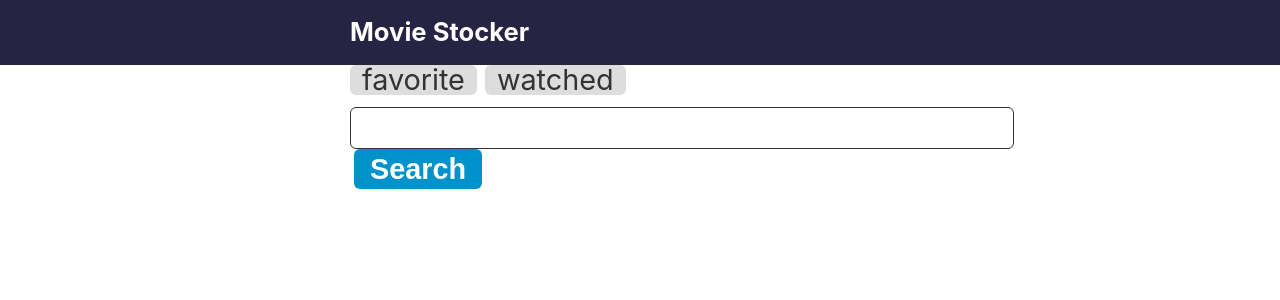
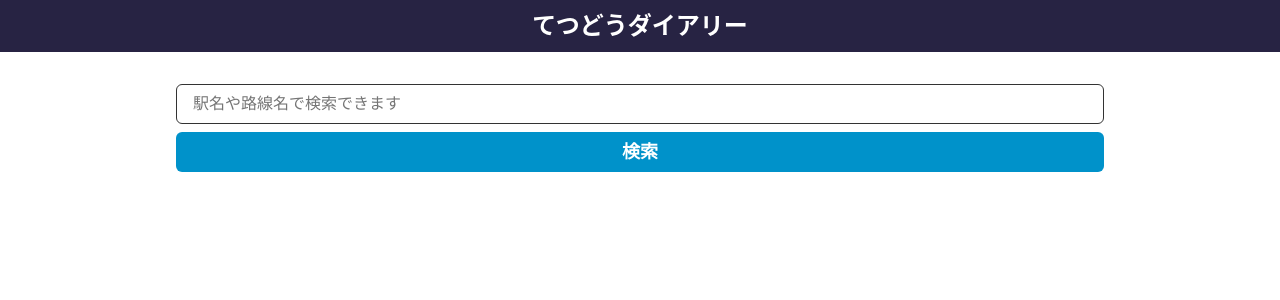
Before and after one commit to yk1979/railway-diary, a Next.js app: page / in a window 1280 px wide. Shown: the top 300 px of the page. Built offline with nearby package versions, Linux system fonts and the light colour scheme.

Commit message:
アプリの内容を変更(movie stockerじゃなくなった)、スマホ最適化デザインにした

```diff
--- a/src/components/AddMovie.tsx
+++ b/src/components/AddMovie.tsx
@@ -3,21 +3,21 @@ import styled from "styled-components";
 import Color from "../constants/Color";
 
 const TextInput = styled.input`
-  width: 630px;
-  height: 40px;
-  padding: 0 16px;
+  width: 100%;
+  min-height: 40px;
+  padding: 4px 16px;
   font-size: 1.6rem;
-  line-height: 40px;
   border: 1px solid ${Color.Border.Default};
   border-radius: 6px;
   appearance: none;
 `;
 
 const Button = styled.button`
+  width: 100%;
   height: 40px;
-  margin-left: 4px;
+  margin-top: 8px;
   padding: 0 16px;
-  color: #fff;
+  color: ${Color.Text.White};
   font-weight: bold;
   font-size: 1.8rem;
   line-height: 40px;
@@ -28,8 +28,8 @@ const Button = styled.button`
 
 const AddMovie = () => (
   <form>
-    <TextInput type="text" />
-    <Button type="button">Search</Button>
+    <TextInput type="text" placeholder="駅名や路線名で検索できます" />
+    <Button type="button">検索</Button>
   </form>
 );
 
--- a/src/components/Header.tsx
+++ b/src/components/Header.tsx
@@ -4,15 +4,15 @@ import styled from "styled-components";
 import Color from "../constants/Color";
 
 const Root = styled.header`
-  padding: 12px;
+  padding: 8px;
   font-weight: bold;
-  font-size: 1.6rem;
-  line-height: 1.6;
+  font-size: 2.4rem;
+  text-align: center;
   background-color: ${Color.Background.Navy};
 `;
 
 const Inner = styled.div`
-  width: 580px;
+  max-width: 960px;
   margin: 0 auto;
 `;
 
@@ -25,7 +25,7 @@ const Header = () => (
   <Root>
     <Inner>
       <Link href="/">
-        <StyledLink>Movie Stocker</StyledLink>
+        <StyledLink>てつどうダイアリー</StyledLink>
       </Link>
     </Inner>
   </Root>
--- a/src/components/Layout.tsx
+++ b/src/components/Layout.tsx
@@ -3,8 +3,9 @@ import styled from "styled-components";
 import Header from "./Header";
 
 const Container = styled.div`
-  max-width: 580px;
+  max-width: 960px;
   margin: 0 auto;
+  padding: 32px 16px 0;
 `;
 
 interface Props {
--- a/src/components/NavButton.tsx
+++ b/src/components/NavButton.tsx
@@ -4,16 +4,11 @@ import styled from "styled-components";
 
 const PageLink = styled.a`
   display: inline-block;
-  height: 30px;
-  margin-bottom: 12px;
   padding: 0 12px;
   color: #333;
-  font-size: 1.8rem;
-  line-height: 30px;
   text-decoration: none;
   background-color: #ddd;
   border-radius: 6px;
-  cursor: pointer;
 
   & + & {
     margin-left: 8px;
--- a/src/pages/_app.tsx
+++ b/src/pages/_app.tsx
@@ -6,10 +6,21 @@ import reset from "styled-reset";
 const GlobalStyle = createGlobalStyle`
   ${reset}
 
+  *,
+  *::before,
+  *::after {
+    box-sizing: border-box;
+  }
+
+  html {
+    font-size: 62.5%;
+  }
+
   body {
     margin: 0;
-    font-size: 62.5%;
+    font-size: 1.6rem;
     font-family: -apple-system, BlinkMacSystemFont, "Segoe UI", Roboto, "Hiragino Sans", "Noto Sans CJK JP", "Yu Gothic", sans-serif;
+    line-height: 1.5;
     word-wrap: break-word;
 
     /* stylelint-disable-next-line */
--- a/src/pages/index.tsx
+++ b/src/pages/index.tsx
@@ -2,12 +2,12 @@ import React from "react";
 import { NextPage } from "next";
 import AddMovie from "../components/AddMovie";
 import Layout from "../components/Layout";
-import NavButton from "../components/NavButton";
+// import NavButton from "../components/NavButton";
 
 const Index: NextPage = () => (
   <Layout>
-    <NavButton link="/favorite" text="favorite" />
-    <NavButton link="/watched" text="watched" />
+    {/* <NavButton link="/favorite" text="favorite" />
+    <NavButton link="/watched" text="watched" /> */}
     <AddMovie />
   </Layout>
 );
```
